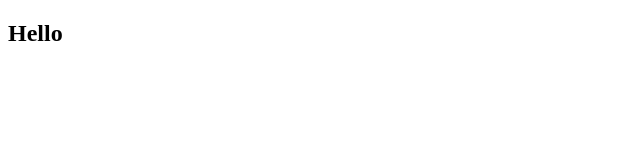
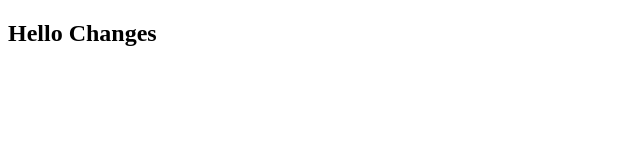
Before and after one commit to MahiGuru/helloBasic, a plain HTML site: page index.html in a window 1280 px wide. Shown: the whole page, without its empty margins (0-640 px from the left). Drawn offline with Linux system fonts and the light colour scheme.

Commit message:
new commit

```diff
--- a/index.html
+++ b/index.html
@@ -9,7 +9,7 @@
 </head>
 
 <body>
-    <h2>Hello</h2>
+    <h2>Hello Changes</h2>
 
 </body>
 
```
